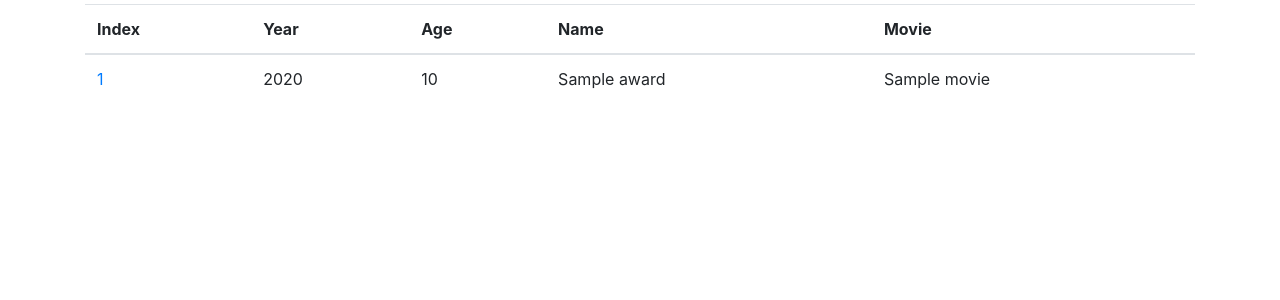
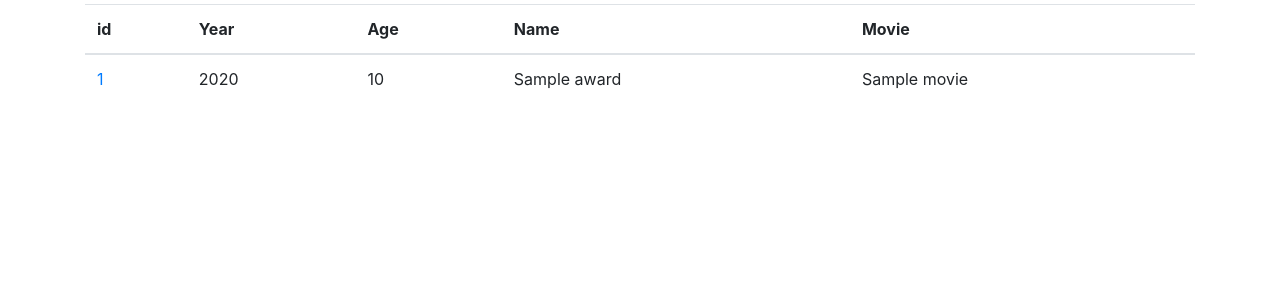
Before and after one commit to simak95/PythonDockerFlaskPycharm, a Flask app: template app/templates/index.html in a window 1280 px wide. Shown: the part 56-356 px from the top of the page. Run offline with Flask 2, Linux system fonts and the light colour scheme; the template is opened without the code that fills it: most values are stand-ins (such as "Sample title", 1, 10 or a date in 2020); some libraries are stand-ins or nearby versions.

Commit message:
Task: update index.html

```diff
--- a/app/templates/index.html
+++ b/app/templates/index.html
@@ -3,7 +3,7 @@
 <table class="table">
     <thead>
     <tr>
-        <th scope="col">Index</th>
+        <th scope="col">id</th>
         <th scope="col">Year</th>
         <th scope="col">Age</th>
         <th scope="col">Name</th>
```
